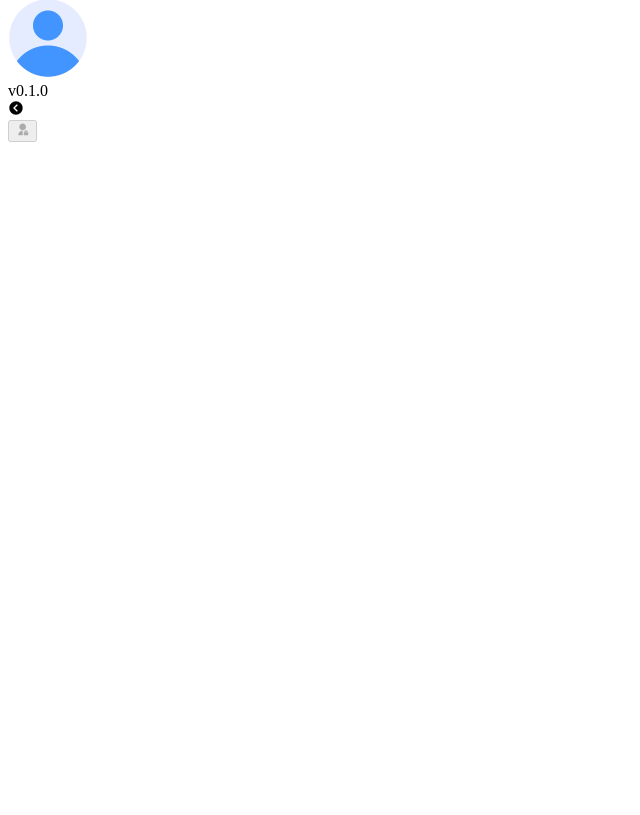
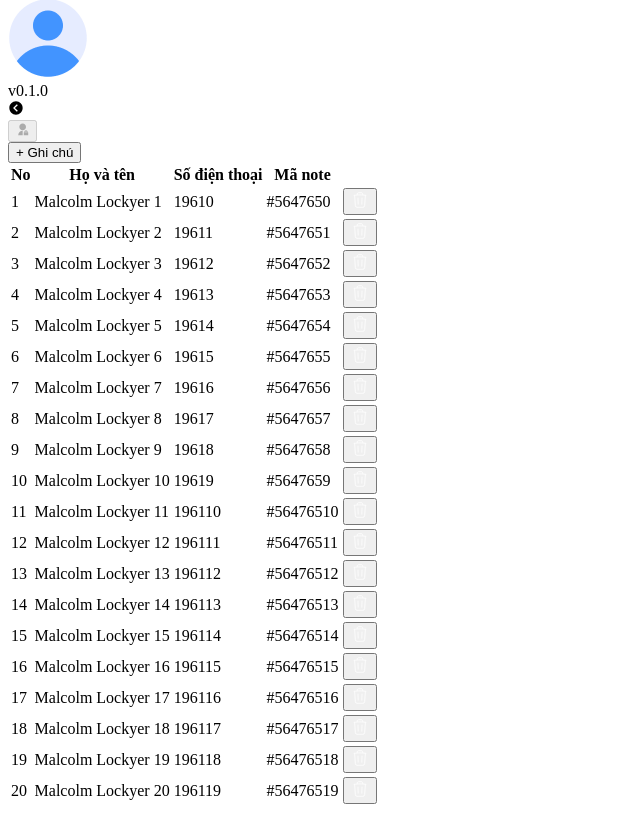
Before and after one commit to maivanlong74/personal-note, a React (Create React App) app in the folder personal-note/: page /my-note in a window 1280 px wide. Before the commit this address led to /home. Shown: the part 1405-2220 px from the top of the page, without its empty margins (0-640 px from the left). Before the commit the page ends 1555 px from the top, so only its background shows below. Built offline with nearby package versions, Linux system fonts and the light colour scheme; no server answers; the database is empty; sample sign-in values are in the browser's storage; a web font is replaced by a local one.

Commit message:
commit code modal

```diff
--- a/personal-note/src/Routers.jsx
+++ b/personal-note/src/Routers.jsx
@@ -17,6 +17,7 @@ import ManagementUserPage from '@pages/adminPage/ManagementUserPage';
 
 //Client
 import HomePage from '@pages/clientPage/HomePage';
+import NotePage from './pages/clientPage/NotePage';
 
 export const Routers = () => {
   return (
@@ -34,6 +35,7 @@ export const Routers = () => {
 
             <Route element={<MainPageLayoutClient />}>
               <Route path={'/home'} element={<HomePage />} />
+              <Route path={'/my-note'} element={<NotePage />} />
             </Route>
 
             <Route path={'/error'} element={<ErrorPage />} />
--- a/personal-note/src/assets/svg/icon.jsx
+++ b/personal-note/src/assets/svg/icon.jsx
@@ -97,6 +97,7 @@ export const Alarm = ({ className }) => {
     </svg>
   );
 };
+
 export const Pencil = ({ className }) => {
   return (
     <svg
@@ -104,12 +105,12 @@ export const Pencil = ({ className }) => {
       className={className}
       viewBox="0 0 24 24"
       fill="currentColor">
-        <path
-          fillRule="evenodd"
-          clipRule="evenodd"
-          d="m3.99 16.854-1.314 3.504a.75.75 0 0 0 .966.965l3.503-1.314a3 3 0 0 0 1.068-.687L18.36 9.175s-.354-1.061-1.414-2.122c-1.06-1.06-2.122-1.414-2.122-1.414L4.677 15.786a3 3 0 0 0-.687 1.068zm12.249-12.63 1.383-1.383c.248-.248.579-.406.925-.348.487.08 1.232.322 1.934 1.025.703.703.945 1.447 1.025 1.934.058.346-.1.677-.348.925L19.774 7.76s-.353-1.06-1.414-2.12c-1.06-1.062-2.121-1.415-2.121-1.415z"
-          fill="currentColor"/>
-      </svg>
+      <path
+        fillRule="evenodd"
+        clipRule="evenodd"
+        d="m3.99 16.854-1.314 3.504a.75.75 0 0 0 .966.965l3.503-1.314a3 3 0 0 0 1.068-.687L18.36 9.175s-.354-1.061-1.414-2.122c-1.06-1.06-2.122-1.414-2.122-1.414L4.677 15.786a3 3 0 0 0-.687 1.068zm12.249-12.63 1.383-1.383c.248-.248.579-.406.925-.348.487.08 1.232.322 1.934 1.025.703.703.945 1.447 1.025 1.934.058.346-.1.677-.348.925L19.774 7.76s-.353-1.06-1.414-2.12c-1.06-1.062-2.121-1.415-2.121-1.415z"
+        fill="currentColor" />
+    </svg>
   );
 };
 
@@ -235,7 +236,7 @@ export const Camera = ({ className }) => {
 export const Left = ({ className }) => {
   return (
     <svg
-      className={ className }
+      className={className}
       fill="none"
       viewBox="0 0 24 24"
       stroke="currentColor"
@@ -272,7 +273,7 @@ export const ToolReportLeft = ({ className }) => {
 export const Right = ({ className }) => {
   return (
     <svg
-      className={ className }
+      className={className}
       fill="none"
       viewBox="0 0 24 24"
       stroke="currentColor"
@@ -307,8 +308,6 @@ export const Loading = ({ className }) => {
   );
 };
 
-
-
 export const Setting = ({ className }) => {
   return (
     <svg
@@ -322,6 +321,7 @@ export const Setting = ({ className }) => {
     </svg>
   );
 };
+
 export const Calendar = ({ className }) => {
   return (
     <svg
@@ -380,3 +380,19 @@ export const UpFill = ({ className }) => {
     </svg>
   );
 };
+
+export const Delete = ({ className }) => {
+  return (
+    <svg
+      width={18}
+      height={18}
+      fill="none"
+      viewBox="0 0 24 24"
+      stroke="currentColor"
+      className={className}
+      color="white"
+    >
+      <path d="m14.74 9-.346 9m-4.788 0L9.26 9m9.968-3.21c.342.052.682.107 1.022.166m-1.022-.165L18.16 19.673a2.25 2.25 0 0 1-2.244 2.077H8.084a2.25 2.25 0 0 1-2.244-2.077L4.772 5.79m14.456 0a48.108 48.108 0 0 0-3.478-.397m-12 .562c.34-.059.68-.114 1.022-.165m0 0a48.11 48.11 0 0 1 3.478-.397m7.5 0v-.916c0-1.18-.91-2.164-2.09-2.201a51.964 51.964 0 0 0-3.32 0c-1.18.037-2.09 1.022-2.09 2.201v.916m7.5 0a48.667 48.667 0 0 0-7.5 0" />
+    </svg>
+  );
+};
--- /dev/null
+++ b/personal-note/src/components/Modal/modal-create-note.jsx
@@ -0,0 +1,48 @@
+import '@assets/css/modal/modal.scss';
+import { IoClose } from "react-icons/io5";
+
+export const ModalCreateNote = ({ title, onDialog }) => {
+
+  return (
+    <div className={`dialog ${onDialog ? "show" : "hide"}`}>
+      <div className="dialog-content">
+        <div className="dialog-header">
+          <h2 className="dialog-title">{title}</h2>
+          <button className="btn-dialog-close" onClick={() => onDialog(false)}>
+            <IoClose />
+          </button>
+        </div>
+        <div className="dialog-body">
+          <ul className='text-black flex space-x-2 justify-center'>
+            <li className='border border-black p-2 w-[40%] text-left'>
+              <label className='text-black font-bold'>Bắt đầu</label> <br />
+              <input type="date" name='startDate' />
+            </li>
+            <li className='border border-black p-2 w-[40%] text-left'>
+              <label className='text-black font-bold'>Kết thúc</label> <br />
+              <input type="date" name='endDate' />
+            </li>
+          </ul>
+          <br />
+          <div className='w-full h-60 text-center'>
+            <textarea name="noteSchedule" maxLength={5000} id="noteSchedule" placeholder='Ghi chú ...' className='w-[90%] h-full border border-black rounded-xl p-2'></textarea>
+          </div>
+        </div>
+        <div className="dialog-footer">
+          <button
+            className="btn-dialog btn-dialog-delete"
+            onClick={() => onDialog(true)}
+          >
+            OK
+          </button>
+          <button
+            className="btn-dialog btn-dialog-cancel"
+            onClick={() => onDialog(false)}
+          >
+            Cancel
+          </button>
+        </div>
+      </div>
+    </div>
+  );
+}
--- /dev/null
+++ b/personal-note/src/components/Modal/modal-detail.jsx
@@ -0,0 +1,34 @@
+import '@assets/css/modal/modal.scss';
+import React from 'react';
+import { IoClose } from 'react-icons/io5';
+
+const ModalDetail = ({ data, onDialog }) => {
+
+  return (
+    <div className={`dialog ${onDialog ? "show" : "hide"}`}>
+      <div className="dialog-content">
+        <div className='dialog-header'>
+          <h2 className="dialog-title">Thông tin chi tiết</h2>
+          <button className="btn-dialog-close" onClick={() => onDialog(false)}>
+            <IoClose />
+          </button>
+        </div>
+        <div className="dialog-body">
+          <p><strong>Họ và tên:</strong> {data.name}</p>
+          <p><strong>Số điện thoại:</strong> {data.phone}</p>
+          <p><strong>Mã note:</strong> {data.note}</p>
+        </div>
+        <div className="dialog-footer">
+          <button
+            onClick={() => onDialog(false)}
+            className="bg-gray-700 text-white p-2 rounded-xl mt-4"
+          >
+            Đóng
+          </button>
+        </div>
+      </div>
+    </div>
+  );
+};
+
+export default ModalDetail;
--- a/personal-note/src/components/Table/tableComponent.jsx
+++ b/personal-note/src/components/Table/tableComponent.jsx
@@ -1,40 +1,91 @@
+import { useState } from 'react';
+import { Delete } from "../../assets/svg/icon";
+import ModalDetail from '../Modal/modal-detail';
+import { ModalConfirm } from '../Modal/modal-confirm';
 
-export const TableComponent = ({}) => {
+export const TableComponent = () => {
+  const [isModalOpen, setIsModalOpen] = useState(false);
+  const [selectedRow, setSelectedRow] = useState(null);
+  const [dialog, setDialog] = useState({
+    message: "",
+    isLoading: false,
+    title: "",
+  });
 
+  // Tạo dữ liệu mẫu
+  const rows = [];
+  for (let index = 0; index < 20; index++) {
+    rows.push({
+      id: index + 1,
+      name: `Malcolm Lockyer ${index + 1}`,
+      phone: `1961${index}`,
+      note: `#564765${index}`
+    });
+  }
+
+  // DeleteDelete
+  const confirmDelete = () => {
+    // tắt modal
+    handleShowModal("", false);
+  };
+
+  // tắt bật modal chi tiếttiết
+  const handleShowModalDetail = (selectedRow, isLoading) => {
+    setSelectedRow(selectedRow);
+    setIsModalOpen(isLoading);
+  }
+
+  // tắt bật modal xóaxóa
+  const handleShowModal = (message, isLoading, title) => {
+    setDialog({ message, isLoading, title });
+  }
   return (
-    <table class="table-auto w-full">
-      <thead className='border-2 border-black'>
+    <div className="overflow-x-auto h-full">
+      <table className="table-auto w-full">
+        <thead className="bg-gray-500 text-white sticky top-0 z-10">
           <tr>
-          <th className='border-2 border-black'>No</th>
-          <th className='border-2 border-black'>Họ và tên</th>
-          <th className='border-2 border-black'>Số điện thoại</th>
-          <th className='border-2 border-black'>mã note</th>
-          <th className='border-2 border-black'></th>
+            <th className="border-2 border-slate-600">No</th>
+            <th className="border-2 border-slate-600 p-2">Họ và tên</th>
+            <th className="border-2 border-slate-600 p-2">Số điện thoại</th>
+            <th className="border-2 border-slate-600 p-2">Mã note</th>
+            <th className="border-2 border-slate-600 p-2"></th>
           </tr>
         </thead>
-      <tbody className='border border-black'>
-        <tr className='border border-black'>
-          <td>The Sliding Mr. Bones (Next Stop, Pottersville)</td>
-          <td>Malcolm Lockyer</td>
-          <td>1961</td>
-          <td>#5647654</td>
-          <td><button className=''>delete</button></td>
+        <tbody className="border border-black bg-[#c7ecee]">
+          {rows.map((row, index) => (
+            <tr key={row.id} className="border border-black">
+              <td className="border border-black text-center">{row.id}</td>
+              <td
+                onClick={() => handleShowModalDetail(row, true)}
+                className="border border-black p-2 cursor-pointer text-blue-500 hover:underline"
+              >
+                {row.name}
+              </td>
+              <td className="border border-black p-2">{row.phone}</td>
+              <td className="border border-black p-2">{row.note}</td>
+              <td className="border border-black text-center bg-slate-600">
+                <button onClick={() => handleShowModal('Bạn có chắc chắn muốn xóa?', true, 'Hộp thoại xác nhận')}><Delete /></button>
+              </td>
             </tr>
-        <tr className='border border-black'>
-          <td>Witchy Woman</td>
-          <td>The Eagles</td>
-          <td>1972</td>
-          <td>#5647655</td>
-          <td><button className=''>delete</button></td>
-        </tr>
-        <tr className='border border-black'>
-          <td>Shining Star</td>
-          <td>Earth, Wind, and Fire</td>
-          <td>1975</td>
-          <td>#5647656</td>
-          <td><button className=''>delete</button></td>
-        </tr>
+          ))}
         </tbody>
       </table>
-  )
-}
+
+      {/* ModalDetail */}
+      {isModalOpen && (
+        <ModalDetail
+          data={selectedRow}
+          onDialog={handleShowModalDetail}
+        />
+      )}
+
+      {dialog.isLoading && (
+        <ModalConfirm
+         title={dialog.title}
+          message={dialog.message}
+          onDialog={confirmDelete}
+        />
+      )}
+    </div>
+  );
+};
--- /dev/null
+++ b/personal-note/src/pages/clientPage/NotePage.jsx
@@ -0,0 +1,49 @@
+import { Link } from 'react-router-dom';
+import AdminPageRedirection from '../../components/Redirection/AdminPageRedirection';
+import { TableComponent } from '../../components/Table/tableComponent';
+import { ModalCreateNote } from '../../components/Modal/modal-create-note';
+import { useState } from 'react';
+
+export default function NotePage() {
+  const [dialog, setDialog] = useState({
+    isLoading: false,
+    title: "",
+  });
+
+  // tắt bật modal create
+  const handleShowModalCreate = (isLoading, title) => {
+    setDialog({isLoading, title });
+  }
+
+  // logout
+  const SubmitCreate = () => {
+    handleShowModalCreate("", false);
+  };
+  return (
+    <>
+      <div className='border border-black w-full h-full flex flex-col'>
+        <AdminPageRedirection />
+        <div className='w-full text-right p-2'>
+          <button
+            title='Bạn muốn ghi chú điều gì mới ?'
+            className='bg-orange-500 p-2 border rounded-xl'
+            onClick={() => handleShowModalCreate(true, 'Bạn muốn ghi chú điều gì ?')}
+          >
+            + Ghi chú
+          </button>
+        </div>
+        <div className='flex-1 w-full relative'>
+          <div className='w-full h-full absolute'>
+            <TableComponent />
+          </div>
+        </div>
+      </div>
+      {dialog.isLoading && (
+        <ModalCreateNote
+          title={dialog.title}
+          onDialog={SubmitCreate}
+        />
+      )}
+    </>
+  );
+}
```
Also changed, not shown: personal-note/src/components/Modal/modal-confirm.jsx (renamed from personal-note/src/components/Modal/modal.jsx, +2 -7 lines), personal-note/src/components/SideBar/ToolSideBar.jsx (+5 -5 lines), personal-note/src/pages/adminPage/ManagementUserPage.jsx (+16 -5 lines). Lines whose indentation alone changed are shown as unchanged.
